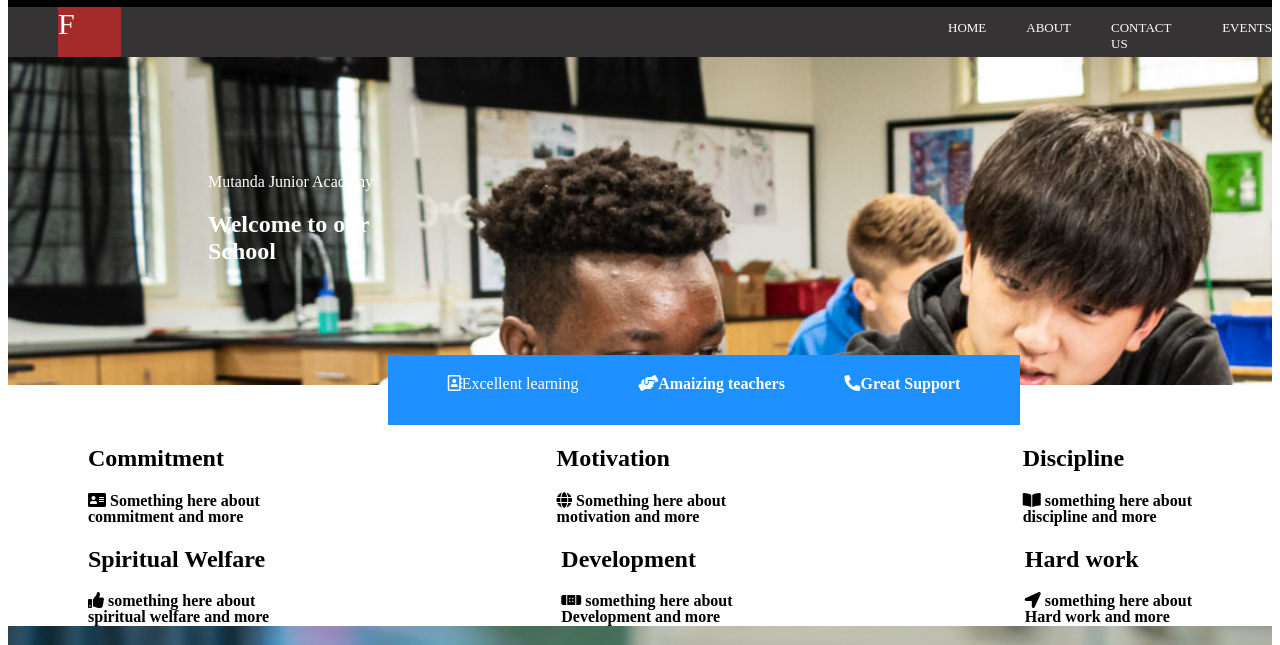
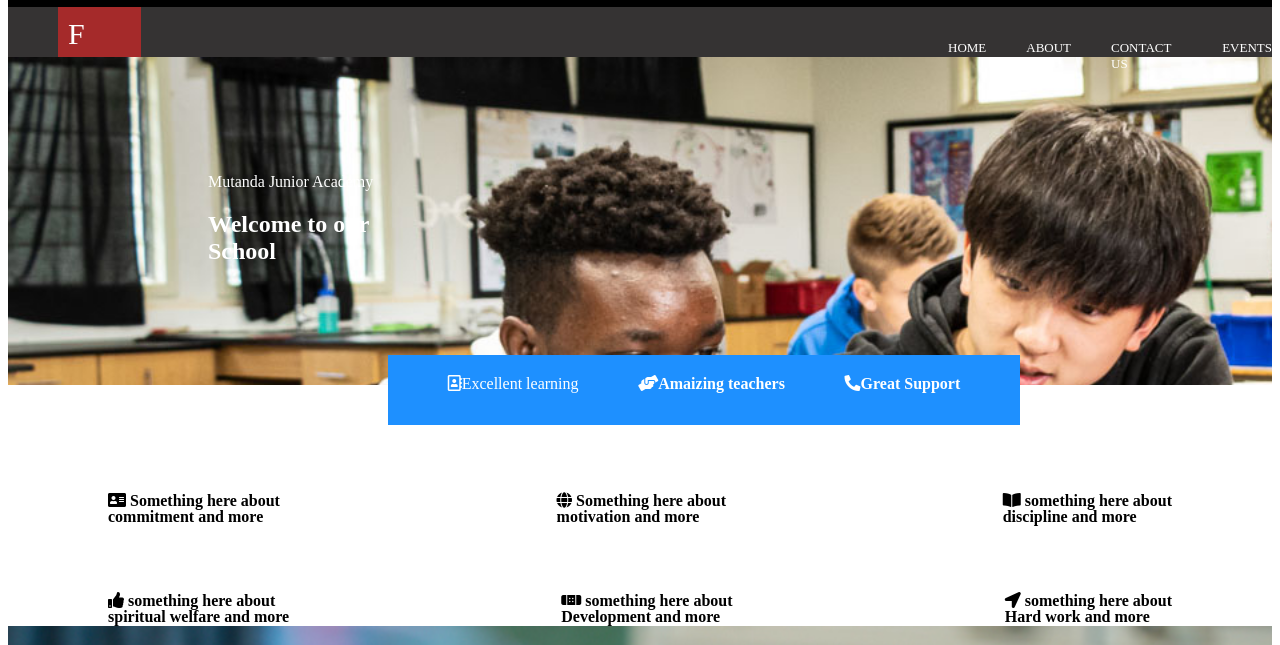
Before and after one commit to nancymukuiya14/junior-Acadamy-project, a plain HTML site: page index.html in a window 1280 px wide. Shown: the part 41-686 px from the top of the page. Drawn offline with Linux system fonts and the light colour scheme.

Commit message:
add new images

```diff
--- a/style.css
+++ b/style.css
@@ -132,14 +132,24 @@ h1 {
     margin-bottom: 100px;
 }
 .commit {
-    margin-left: 80px;
+    margin-left: 100px;
 }
 .Discipline {
-    margin-right: 80px;
+    margin-right: 100px;
 }
 .sw {
-    margin-left: 80px;
+    margin-left: 100px;
 }
 .hardwork {
-    margin-right: 80px;
+    margin-right: 100px;
 }
+h2 {
+    color: white;
+}
+h3 {
+    color: white;
+}
+.f {
+    color: white;
+    padding: 10px;
+}
```
Also changed, not shown: images/happykid.png (added).
